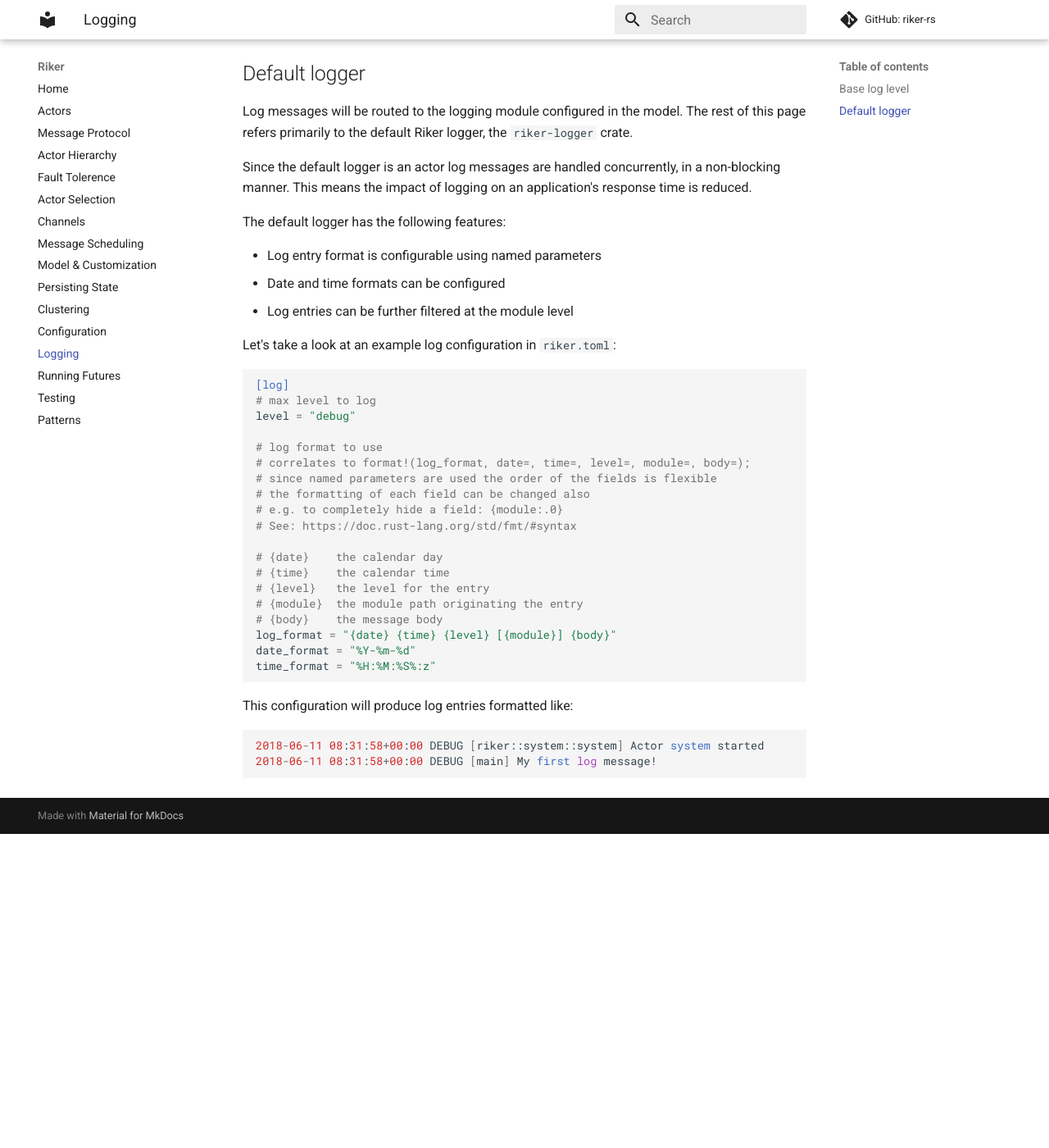
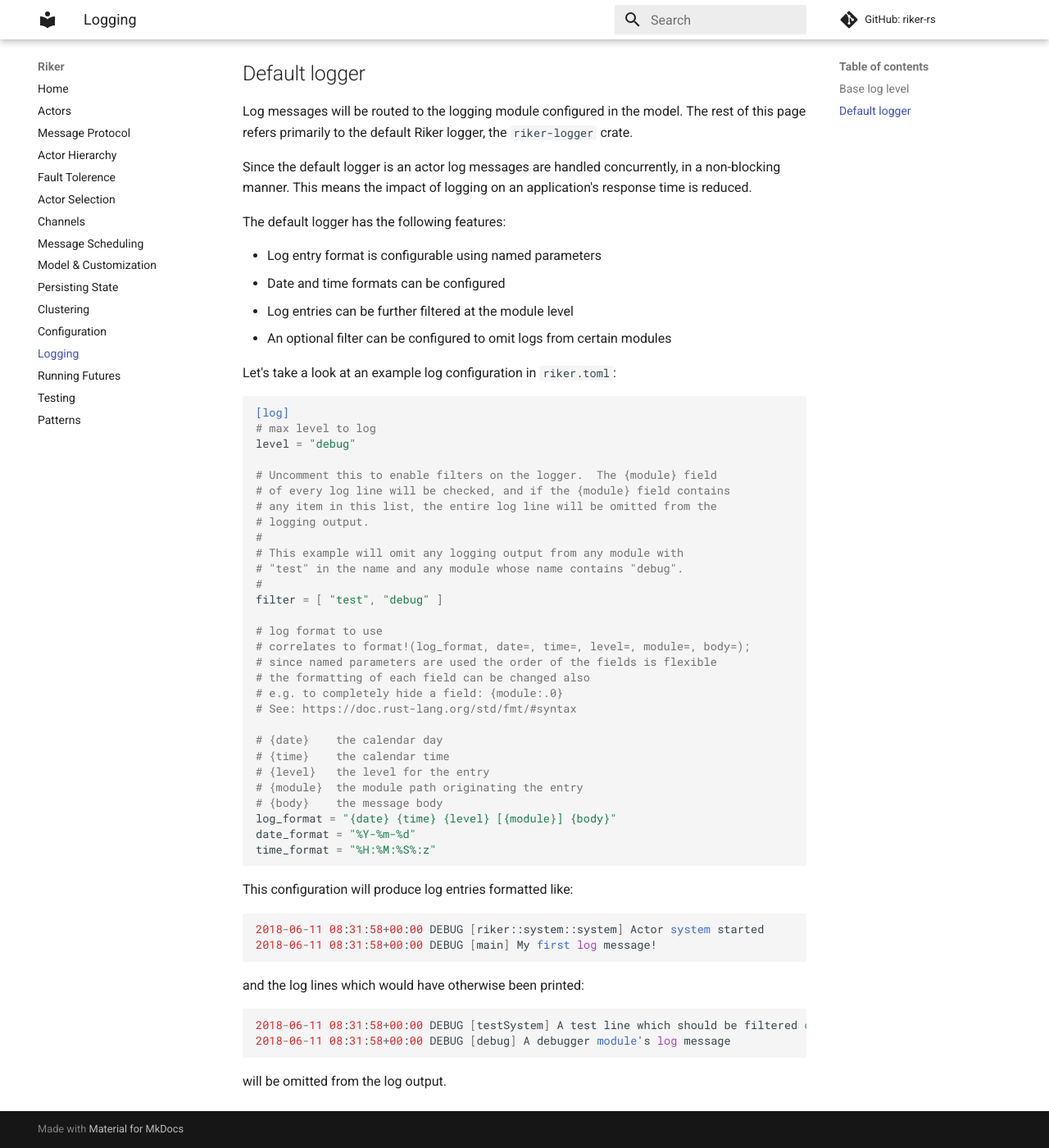
Before and after one commit to riker-rs/website, an MkDocs documentation site: the page built from docs/logging.md, in a window 1280 px wide and 1400 px high, scrolled down 615 px. Shown: the whole window at 82% size. Built offline with MkDocs 1.6.1 and Material for MkDocs 9.7.7, drawn with Linux system fonts in a browser that asks for light colours; comment, search, counter and statistics services are not loaded; old or Windows-style settings are respelled for this version of MkDocs; before the commit the page ends 1632 px from its top, so only the background shows below that.

Commit message:
Add `filter` to example docs for logging

````diff
--- a/docs/logging.md
+++ b/docs/logging.md
@@ -32,6 +32,7 @@
 - Log entry format is configurable using named parameters
 - Date and time formats can be configured
 - Log entries can be further filtered at the module level
+- An optional filter can be configured to omit logs from certain modules
 
 Let's take a look at an example log configuration in `riker.toml`:
 
@@ -39,6 +40,16 @@
 [log]
 # max level to log
 level = "debug"
+
+# Uncomment this to enable filters on the logger.  The {module} field
+# of every log line will be checked, and if the {module} field contains
+# any item in this list, the entire log line will be omitted from the
+# logging output.
+#
+# This example will omit any logging output from any module with
+# "test" in the name and any module whose name contains "debug".
+#
+filter = [ "test", "debug" ]
 
 # log format to use
 # correlates to format!(log_format, date=, time=, level=, module=, body=);
@@ -63,3 +74,12 @@
 2018-06-11 08:31:58+00:00 DEBUG [riker::system::system] Actor system started
 2018-06-11 08:31:58+00:00 DEBUG [main] My first log message!
 ```
+
+and the log lines which would have otherwise been printed:
+
+```
+2018-06-11 08:31:58+00:00 DEBUG [testSystem] A test line which should be filtered out!
+2018-06-11 08:31:58+00:00 DEBUG [debug] A debugger module's log message
+```
+
+will be omitted from the log output.
````
